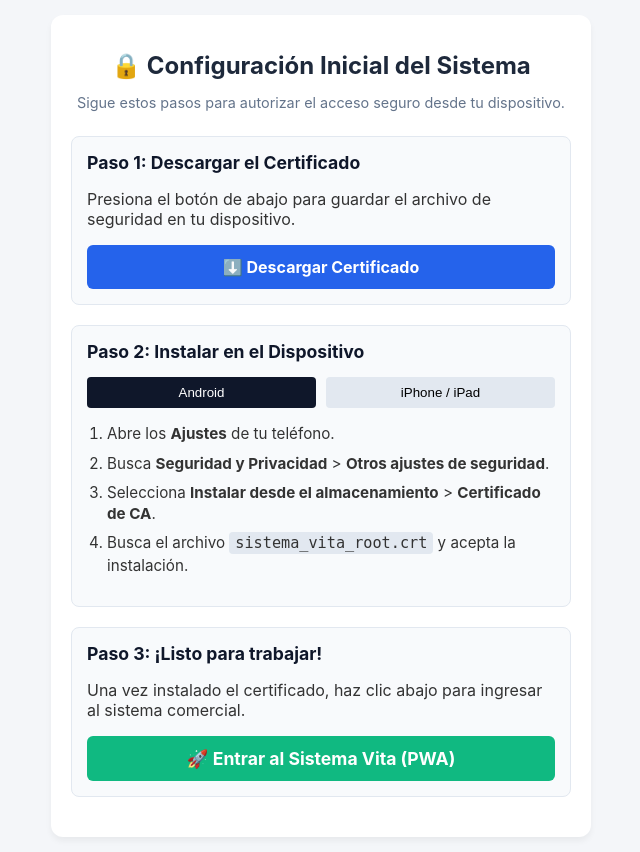
After one commit to ArchMime/sistema-vita, a FastAPI app: template app/templates/tutorial.html in a window 1280 px wide. The commit adds this page. Shown: the whole page, without its empty margins (319-959 px from the left). Run offline with FastAPI, Linux system fonts and the light colour scheme; the template is opened without the code that fills it, so the values that code supplies are empty; parts of the project's set-up code (start-up, migrations or seed data) failed here and were passed over.

Commit message:
feat: modularizar rutas en routers, unificar CSS en subcarpetas e implementar pestañas para códigos QR

```diff
--- a/app/main.py
+++ b/app/main.py
@@ -1,46 +1,32 @@
-# app/main.py
-import os
 from contextlib import asynccontextmanager
 from fastapi import FastAPI
 from fastapi.staticfiles import StaticFiles
-from fastapi.responses import HTMLResponse, FileResponse, RedirectResponse
-from fastapi.templating import Jinja2Templates
-from starlette.requests import Request
 
 from app.database import engine_main, engine_logs, Base
-# Importamos los modelos para que SQLAlchemy sepa que existen al crear las tablas
 from app.models.usuario import Usuario, TokenAcceso
 from app.models.log import RegistroLog
+from app.utils import obtener_ip_local
 
-# Importamos la función utilitaria de detección de IP
-from app.utils import obtener_ip_local, generar_qr_base64
-# Definimos la ruta al certificado SSL en la raíz del proyecto
-CERT_PATH = os.path.join("certificados", "cert.pem")
+# Importamos los nuevos enrutadores modularizados
+from app.routers import pwa, setup
 
-# 1. Ciclo de vida de la aplicación (Lifespan)
 @asynccontextmanager
 async def lifespan(app: FastAPI):
-    # [STARTUP]: Se ejecuta al encender el servidor
     print("Verificando y creando bases de datos locales (negocio.db y logs.db)...")
-
-    # Crea las tablas correspondientes en cada archivo independiente si no existen
     Base.metadata.create_all(bind=engine_main)
     Base.metadata.create_all(bind=engine_logs)
     print("¡Bases de datos listas y configuradas en Modo WAL!")
 
-    # Mensaje informativo en consola con la IP real detectada en tu red local
     ip_servidor = obtener_ip_local()
     print("\n" + "="*60)
     print(f"🚀 ¡Sistema Vita operativo en Red Local DUAL!")
     print(f"🔒 Acceso PWA Seguro:       https://{ip_servidor}:5000")
-    print(f"📥 Descarga HTTP (Limpia):  http://{ip_servidor}:8000/descargar-certificado")
+    print(f"📥 Configuración/Guía HTTP:  http://{ip_servidor}:8000/tutorial")
     print("="*60 + "\n")
 
     yield
-    # [SHUTDOWN]: Se ejecuta al apagar el servidor
     print("Apagando el servidor de forma segura...")
 
-# 2. Inicialización de la Aplicación FastAPI
 app = FastAPI(
     title="Sistema Vita",
     description="Sistema de gestión interna ultra-ligero para local comercial",
@@ -48,49 +34,9 @@ app = FastAPI(
     lifespan=lifespan
 )
 
-# 3. Configuración de Archivos Estáticos y Plantillas (Vistas HTML)
+# Configuración única de recursos estáticos
 app.mount("/static", StaticFiles(directory="app/static"), name="static")
-templates = Jinja2Templates(directory="app/templates")
 
-# 4. Rutas y Endpoints
-
-@app.get("/", response_class=HTMLResponse)
-async def leer_index(request: Request):
-    """Sirve la página de inicio. Redirige a HTTPS si entran por el puerto HTTP."""
-    ip_servidor = obtener_ip_local()
-
-    # Si entran por HTTP ordinario (Puerto 8000), los mandamos forzosamente al HTTPS seguro (Puerto 5000)
-    if request.url.scheme == "http":
-        return RedirectResponse(url=f"https://{ip_servidor}:5000/")
-
-    # URLs dinámicas basadas en la IP del servidor
-    url_certificado = f"http://{ip_servidor}:8000/descargar-certificado"
-    url_pwa = f"https://{ip_servidor}:5000/"
-
-    # Generamos ambos códigos QR de manera independiente en la RAM
-    qr_certificado = generar_qr_base64(url_certificado)
-    qr_navegacion = generar_qr_base64(url_pwa)  # <-- Inyección del nuevo QR
-
-    contexto = {
-        "request": request,
-        "ip_servidor": ip_servidor,
-        "url_certificado": url_certificado,
-        "url_pwa": url_pwa,
-        "qr_certificado": qr_certificado,
-        "qr_navegacion": qr_navegacion     # <-- Enviado a la plantilla HTML
-    }
-
-    return templates.TemplateResponse(name="index.html", context=contexto)
-
-
-@app.get("/descargar-certificado")
-async def descargar_certificado():
-    """Sirve el archivo cert.pem renombrado como archivo .crt. Accesible por HTTP y HTTPS."""
-    if not os.path.exists(CERT_PATH):
-        return {"error": "El certificado SSL no se encuentra en el servidor. Ejecuta generar_ssl.py primero."}
-
-    return FileResponse(
-        path=CERT_PATH,
-        media_type="application/x-x509-ca-cert",
-        filename="sistema_vita_root.crt"
-    )
+# Registro de enrutadores independientes
+app.include_router(pwa.router)
+app.include_router(setup.router)
--- /dev/null
+++ b/app/static/css/tutorial.css
@@ -0,0 +1,56 @@
+body {
+    font-family: -apple-system, BlinkMacSystemFont, "Segoe UI", Roboto, Helvetica, Arial, sans-serif;
+    background-color: #f4f6f9;
+    color: #333;
+    margin: 0;
+    padding: 15px;
+}
+.contenedor {
+    max-width: 500px;
+    margin: 0 auto;
+    background: #fff;
+    padding: 20px;
+    border-radius: 12px;
+    box-shadow: 0 4px 6px rgba(0,0,0,0.05);
+}
+h1 { text-align: center; color: #1e293b; font-size: 1.5rem; margin-bottom: 5px; }
+.subtitulo { text-align: center; color: #64748b; font-size: 0.9rem; margin-bottom: 25px; }
+.paso {
+    background: #f8fafc;
+    border: 1px solid #e2e8f0;
+    padding: 15px;
+    border-radius: 8px;
+    margin-bottom: 20px;
+}
+.paso h2 { font-size: 1.1rem; color: #0f172a; margin-top: 0; }
+.badge { background: #e2e8f0; padding: 2px 6px; border-radius: 4px; font-family: monospace; }
+.btn {
+    display: block;
+    text-align: center;
+    padding: 12px;
+    border-radius: 6px;
+    text-decoration: none;
+    font-weight: bold;
+    margin-top: 10px;
+    transition: background 0.2s;
+}
+.btn-descarga { background-color: #2563eb; color: white; }
+.btn-descarga:hover { background-color: #1d4ed8; }
+.btn-ingresar { background-color: #10b981; color: white; font-size: 1.1rem; }
+.btn-ingresar:hover { background-color: #059669; }
+.pestanas { display: flex; gap: 10px; margin-bottom: 12px; }
+.tab-btn {
+    flex: 1; padding: 8px; border: none; background: #e2e8f0; border-radius: 4px; cursor: pointer; font-weight: 500;
+}
+.tab-btn.active { background: #0f172a; color: white; }
+.guia-sistema { display: none; }
+.guia-sistema.active { display: block; }
+ol { padding-left: 20px; margin-bottom: 15px; font-size: 0.95rem; line-height: 1.4; }
+li { margin-bottom: 8px; }
+.img-guia {
+    width: 100%;
+    height: auto;
+    border-radius: 6px;
+    border: 1px solid #cbd5e1;
+    margin-top: 10px;
+}
--- /dev/null
+++ b/app/templates/tutorial.html
@@ -0,0 +1,67 @@
+<!DOCTYPE html>
+<html lang="es">
+<head>
+    <meta charset="UTF-8">
+    <meta name="viewport" content="width=device-width, initial-scale=1.0">
+    <title>Configuración de Seguridad - Sistema Vita</title>
+    <link rel="stylesheet" href="/static/css/tutorial.css">
+</head>
+<body>
+    <div class="contenedor">
+        <h1>🔒 Configuración Inicial del Sistema</h1>
+        <p class="subtitulo">Sigue estos pasos para autorizar el acceso seguro desde tu dispositivo.</p>
+
+        <!-- PASO 1 -->
+        <div class="paso">
+            <h2>Paso 1: Descargar el Certificado</h2>
+            <p>Presiona el botón de abajo para guardar el archivo de seguridad en tu dispositivo.</p>
+            <a href="/descargar-certificado" class="btn btn-descarga">⬇️ Descargar Certificado</a>
+        </div>
+
+        <!-- PASO 2 -->
+        <div class="paso">
+            <h2>Paso 2: Instalar en el Dispositivo</h2>
+            <div class="pestanas">
+                <button class="tab-btn active" onclick="cambiarSistemas('android')">Android</button>
+                <button class="tab-btn" onclick="cambiarSistemas('ios')">iPhone / iPad</button>
+            </div>
+
+            <!-- Guía Android -->
+            <div id="android" class="guia-sistema active">
+                <ol>
+                    <li>Abre los <b>Ajustes</b> de tu teléfono.</li>
+                    <li>Busca <b>Seguridad y Privacidad</b> > <b>Otros ajustes de seguridad</b>.</li>
+                    <li>Selecciona <b>Instalar desde el almacenamiento</b> > <b>Certificado de CA</b>.</li>
+                    <li>Busca el archivo <code class="badge">sistema_vita_root.crt</code> y acepta la instalación.</li>
+                </ol>
+            </div>
+
+            <!-- Guía iOS -->
+            <div id="ios" class="guia-sistema">
+                <ol>
+                    <li>Abre el archivo descargado para guardarlo en tu Perfil.</li>
+                    <li>Abre <b>Ajustes</b> > <b>Perfil descargado</b> e instálalo.</li>
+                    <li>Ve a <b>Ajustes</b> > <b>General</b> > <b>Información</b> > <b>Ajustes de confianza de los certificados</b>.</li>
+                    <li>Activa el interruptor completo para el certificado de <b>Sistema Vita</b>.</li>
+                </ol>
+            </div>
+        </div>
+
+        <!-- PASO 3 -->
+        <div class="paso final">
+            <h2>Paso 3: ¡Listo para trabajar!</h2>
+            <p>Una vez instalado el certificado, haz clic abajo para ingresar al sistema comercial.</p>
+            <a href="{{ url_pwa }}" class="btn btn-ingresar">🚀 Entrar al Sistema Vita (PWA)</a>
+        </div>
+    </div>
+
+    <script>
+        function cambiarSistemas(sistema) {
+            document.querySelectorAll('.guia-sistema').forEach(el => el.classList.remove('active'));
+            document.querySelectorAll('.tab-btn').forEach(el => el.classList.remove('active'));
+            document.getElementById(sistema).classList.add('active');
+            event.currentTarget.classList.add('active');
+        }
+    </script>
+</body>
+</html>
```
Also changed, not shown: app/routers/pwa.py (added, +33 -0 lines), app/routers/setup.py (added, +34 -0 lines), app/static/css/estilos_panel.css (renamed from app/static/estilos_panel.css, +55 -19 lines), app/templates/index.html (+40 -15 lines), app/static/img/tutorial_android.png (added), app/static/img/tutorial_ios.png (added).
